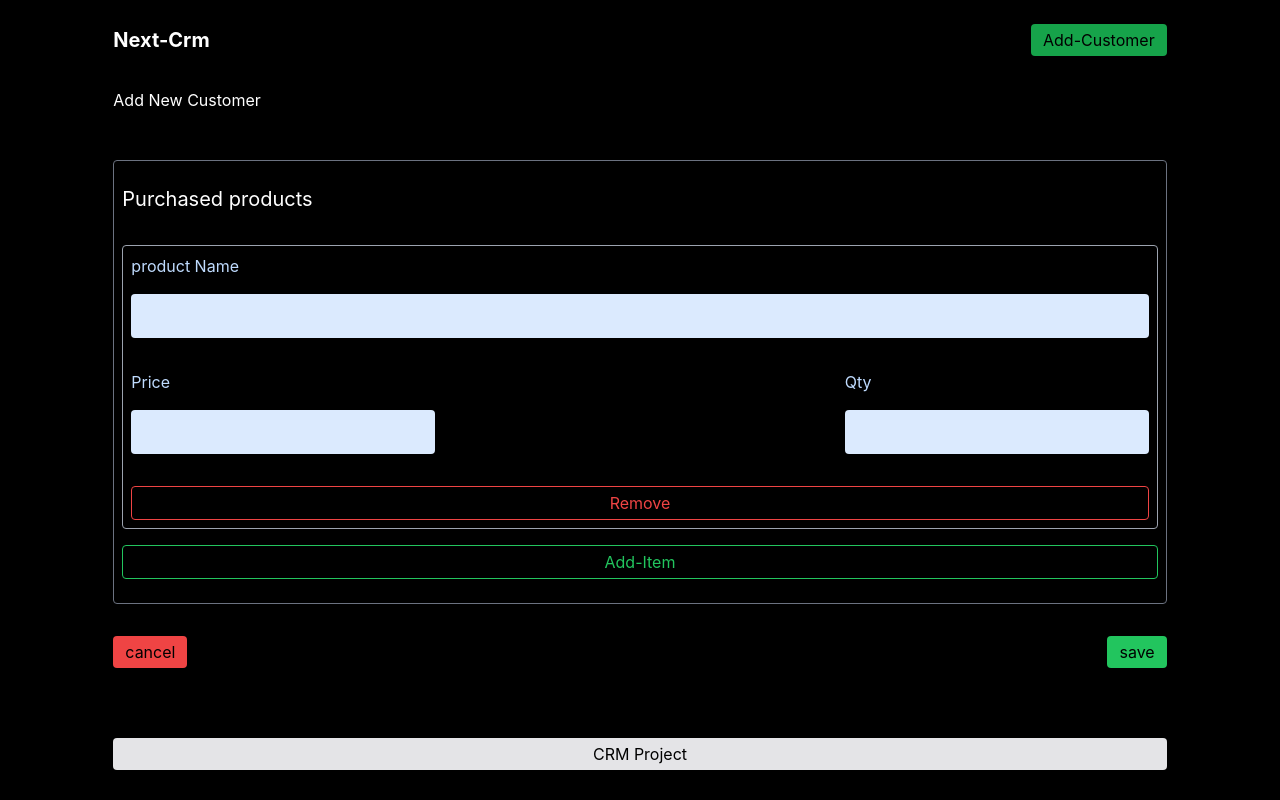
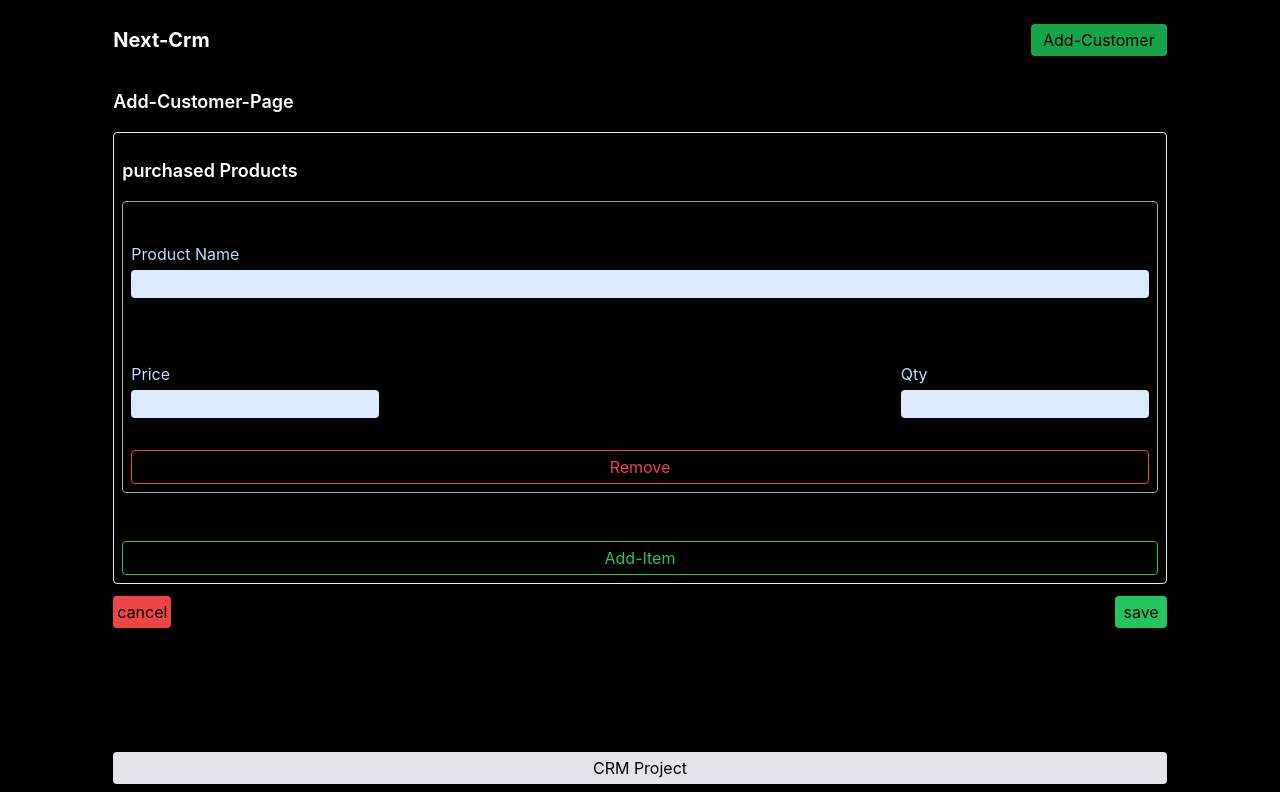
Before and after one commit to arshia788/Next-Crm, a Next.js app: page /add-customer in a window 1280 px wide. Both pictures are taken after a click on the button "Add-Item". Built offline with nearby package versions, Linux system fonts and the light colour scheme.

Commit message:
working on change&delete handler of ItemList

```diff
--- a/components/layout/Layout.js
+++ b/components/layout/Layout.js
@@ -2,18 +2,21 @@ import Link from 'next/link'
 
 export default function Layout({children}) {
   return (
-    <div className='bg-black h-screen p-2'>
+    <div className='bg-black h-full p-2 '>
 
         <header className='flex items-center justify-between w-10/12 mx-auto my-4'>
             <h2 className='text-xl text-white
             font-bold
-            '>Next-Crm</h2>
+            '>
+              <Link href="/">Next-Crm</Link>
+            </h2>
+
             <Link
             className='bg-green-600 px-3 py-1 rounded'
             href='/add-customer'>Add-Customer</Link>
         </header>
 
-        <div className='min-h-10/12 w-10/12 mx-auto'>
+        <div className='min-h-10/12 w-10/12 mx-auto my-8'>
             {children}
         </div>
 
--- a/components/modules/Form.js
+++ b/components/modules/Form.js
@@ -1,14 +1,14 @@
 import React from 'react'
-import FormInput from './FormInput'
+import FormInput from './FromInput'
 import ItemList from './ItemList'
 
-export default function Form({form, setForm}) {
+function Form({form, setForm}) {
   return (
-    <div className='my-8'>
-
-        {/* <FormInput />   */}
-        <ItemList  form={form} setForm={setForm}/>
-
+    <div>
+        {/* <FormInput /> */}
+        <ItemList form={form} setForm={setForm}/>
     </div>
   )
 }
+
+export default Form
--- a/components/modules/FormInput.js
+++ /dev/null
@@ -1,25 +0,0 @@
-import React from 'react'
-
-export default function FormInput({ name, lable, type, onChange, value }) {
-  return (
-    <div className='flex flex-col'>
-
-
-      <lable
-        className='text-blue-200 mb-4'
-        htmlFor={name}>{lable}</lable>
-
-      <input
-        className='border-none rounded p-2 outline-none text-lg mb-8 bg-blue-100'
-        value={value}
-        type={type}
-        onChange={onChange}
-        id={name}
-        name={name}
-      />
-
-
-
-    </div>
-  )
-}
--- /dev/null
+++ b/components/modules/FromInput.js
@@ -0,0 +1,21 @@
+import React from 'react'
+
+export default function FormInput({name, label, type, value, onChange}) {
+  return (
+    <div className='mt-8 flex flex-col'>
+
+        <label
+        html={name}
+        className='text-blue-200 mb-1'>{label}</label>
+
+        <input
+        id={name}
+        className='border-none outline-none rounded bg-blue-100 py-0.5'
+        onChange={onChange}
+        value={value}
+        type={type}
+        name={name}
+        />
+    </div>
+  )
+}
--- a/components/modules/ItemList.js
+++ b/components/modules/ItemList.js
@@ -1,58 +1,88 @@
-import FormInput from "./FormInput"
+import React from 'react'
+import FormInput from './FromInput'
 
 export default function ItemList({ form, setForm }) {
 
     const { products } = form
 
 
-    // pas har mogeh add beshe miad in products ro be array prodcuts ezafeh mikoneh
     const addHandler = () => {
         setForm({
             ...form,
-            // gofti products hay ghabli ro bia save bokon
-            products: [...products, { name: "", price: '', qty: "" }],
+            products: [...products, { name: '', qty: '', price: '' }]
         })
-        console.log(products)
+        console.log(products);
     }
 
-    const changeHandler = async() => {
+    // index ro baray in dadi ta befhami kodom dareh taghir miokneh
+
+    const changeHandler=(e, index)=>{
+
+        // khob in value mishe on neveshteh ma va name ham mishe hammon input ke dadi
+        const {name, value}= e.target;
+
+        // inja omadi hame ro gerefti
+        const newProducts= [...products];
+
+        // inja omadi az koll products ha index ro gerefti va bad omadi name ro gerfti va value ham mishe on nevesht
+
+        // ? in name dar asl hamoon nami hast ke be input ha dadi.
+
+        newProducts[index][name]= value
+
+        setForm({...form, products:newProducts})
+    }
+
+    // dobareh omadi in index ha ro gerefti ke vase kodom hast in delete
+    const deleteHandler=(index)=>{
+
+        // ye clone tazeh sakhti
+        const newProducts= [...products];
+
+        // va inja ham ke omadi splice kardi va faght on object ro hazfeh kardi
+        newProducts.splice(index, 1);
+
+        // va dobareh on update shodeh ro be products dadi
+        setForm({...form, products:newProducts})
 
     }
 
-    const deleteHandler=async ()=>{
 
-    }
 
     return (
-        <div className="border border-gray-500 p-2 rounded">
-
-            <p className="text-xl text-white mb-8 mt-4">Purchased products</p>
-
+        <div className='border p-2 rounded'>
+            <h2
+                className='text-white mt-4  font-semibold text-lg'
+            >purchased Products</h2>
 
             {
-                products.map((product, index) => {
+                products.map((item, index) => {
                     return (
+                        <div key={index} className='my-4 border border-gray-400 rounded p-2'>
 
-                        <div key={index} className="border border-gray-400 p-2 rounded">
+                        {/* havaset bashe ke in onChange baray in hast ke to FormInput eshkal nagireh  */}
 
-                            <FormInput name="name" lable="product Name" type="text"
-                                value={product.name} onChange={changeHandler}
-
+                            <FormInput name="name" label="Product Name" type="text"
+                            value={products.name}
+                            onChange={e=> changeHandler(e, index)}
                             />
 
-                            <div className="flex justify-between items-center">
-                                <FormInput name="price" lable="Price" type="text"
-                                    value={product.price} onChange={changeHandler}
+                            <div className='flex justify-between items-center my-8'>
+                                <FormInput name="price" label="Price" type="text"
+                                value={products.price}
+                                onChange={e=> changeHandler(e, index)}
                                 />
 
-                                <FormInput name="qty" lable="Qty" type="text"
-                                    value={product.qty} onChange={changeHandler}
-                                />
+                                <FormInput name="qty"
+                                label="Qty" type="text"
+                                onChange={e=> changeHandler(e, index)}
+                                value={products.qty} />
                             </div>
 
                             <button
-                            onClick={deleteHandler}
-                            className="border border-red-500 rounded w-full text-red-500 p-1 text-center"
+                            onClick={()=>deleteHandler(index)}
+                            className='border text-red-500 p-1
+                            border-red-500 rounded w-full '
                             >Remove</button>
 
                         </div>
@@ -60,11 +90,13 @@ export default function ItemList({ form, setForm }) {
                 })
             }
 
-            {/* in miad ye item be on array add mikoneh  */}
+
+
             <button
                 onClick={addHandler}
-                className="border border-green-500 p-1 rounded my-4
-        w-full text-green-500">Add-Item</button>
+                className='border text-green-500 mt-8 p-1
+                 border-green-500 rounded w-full'
+            >Add-Item</button>
 
         </div>
     )
--- a/components/templates/AddCustomerPage.js
+++ b/components/templates/AddCustomerPage.js
@@ -17,30 +17,28 @@ export default function AddCustomerPage() {
         date: '',
         products: [],
     })
-    const router = useRouter();
+
+    const router= useRouter();
 
     const saveHandler = async () => {
-        const res = await fetch('/api/customer', {
-            method: "POST",
+        const res= await fetch ('/api/customer',{
+            method:"POST",
+            body:JSON.stringify({data:form}),
+            headers:{"Content-Type":"application/json"}
+        })
+        const data= await res.json();
+        console.log(data);
 
-            // !havaset bashe ke form ro be name data dadi be back
-
-            body: JSON.stringify({ data: form }),
-            headers: { "Content-Type": "application/json" }
-        })
-        const data = await res.json();
-
-        if (data.status === "success") {
-            toast.success("The user created", {
-                position:"top-right",
-                closeOnClick:true,
+        if(data.status === "success"){
+            toast.success("User created",{
+                position:'top-right',
                 theme:"colored"
             })
-            router.push('/');
+            router.push('/')
         }
     }
 
-    const cancelHandler = async () => {
+    const cancelHandler = () => {
         setForm({
             name: '',
             email: '',
@@ -50,30 +48,28 @@ export default function AddCustomerPage() {
             postalCode: '',
             date: '',
             products: [],
-        }),
-
+        })
         router.push('/')
     }
 
-
-
     return (
-        <div className='flex flex-col'>
-
-            <h4 className='text-white my-4'>Add New Customer</h4>
+        <div className=''>
+            <h2 className='text-white mt-6 mb-4 font-semibold text-lg'>Add-Customer-Page</h2>
 
             <Form form={form} setForm={setForm} />
 
-            <div className='flex justify-between items-center'>
+            <div className='flex justify-between items-center mt-3'>
                 <button
-                    className='bg-red-500 rounded px-3 py-1'
                     onClick={cancelHandler}
+                    className='rounded  bg-red-500  p-1'
                 >cancel</button>
+
                 <button
                     onClick={saveHandler}
-                    className='bg-green-500 rounded px-3 py-1 '
+                    className='rounded  bg-green-500  py-1 px-2'
                 >save</button>
             </div>
+
 
             <ToastContainer />
 
--- a/pages/api/customer/index.js
+++ b/pages/api/customer/index.js
@@ -12,20 +12,23 @@ export default async function handler(req, res){
     }
 
     if(req.method === "POST"){
-        const {data} = req.body
+        const data= req.body.data
 
-        if(!data.name || !data.lastName || !data.email)
-        return res.status(400)
-        .json({status:'failed', message:"invalid data"})
+        if(!data.name || !data.lastName || !data.email){
+            res.status(400).json({status:'failed', message:"Invalid data!"})
+                return;
+            }
 
-        try{
+            try{
+            const customer= await Customer.create(data)
 
-            const customer = await Customer.create({data})
-            res.status(201).json({status:"success", message:"data created at DB", data:customer})
+            res.status(201)
+            .json({status:"success",message:'the data has sent to DB' ,data:customer})
+
         }catch(err){
-            res.status(500).json({status:"failed", message:"couldn't send data to DB"})
+            res.status(500)
+        .json({status:"failed", message:"failed to send data to DB"})
         }
-
     }
 
 }
--- a/tailwind.config.js
+++ b/tailwind.config.js
@@ -8,7 +8,7 @@ module.exports = {
   theme: {
     minHeight:{
       '1/2':"50%",
-      "10/12":"85%"
+      "10/12":"79vh"
     },
     extend: {},
   },
```
